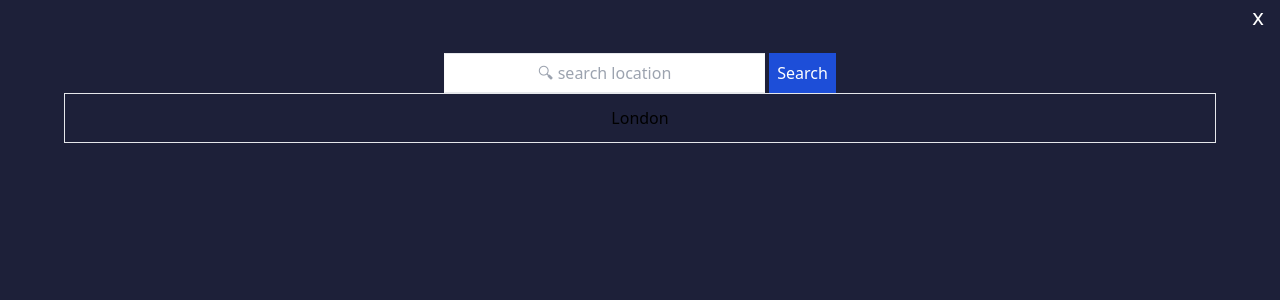
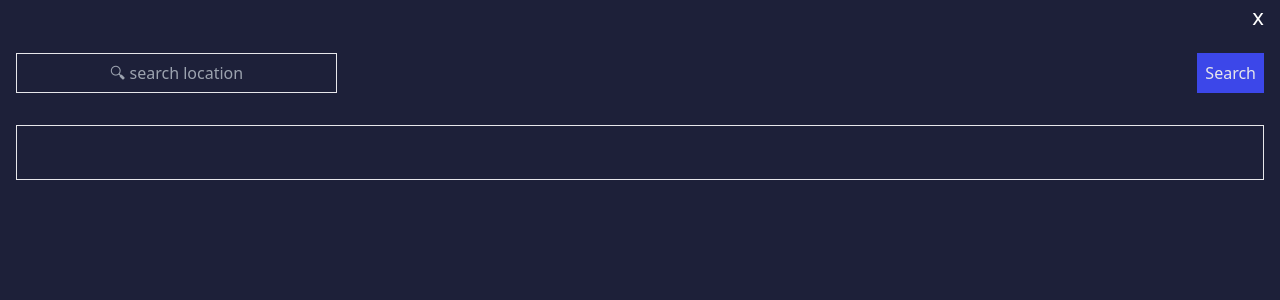
Before and after one commit to VictoriaTorres0/Weather-app, a React (Vite) app: page / in a window 1280 px wide. Shown: the top 300 px of the page. Built offline with nearby package versions, Linux system fonts and the light colour scheme.

Commit message:
Se mejoraro los estilos de los inputs y botones de DropDown.jsx

```diff
--- a/src/pages/DropDown.jsx
+++ b/src/pages/DropDown.jsx
@@ -4,18 +4,23 @@ function DropDown() {
       <div className="flex justify-end">
         <button className="text-white text-[22px] pr-4">x</button>
       </div>
-      <div className="pt-5 flex justify-center">
-        <div className="pr-[78px]">
+      <div className="pt-5 flex justify-between p-4">
+        <div className="">
           <input
             type="text"
             placeholder="🔍︎ search location"
-            className=" w-[130%] text-center border border-x-zinc-50 p-[7px]"
+            className="bg-primary w-[130%] outline-none text-center border border-[#E7E7EB] p-[7px]"
           />
         </div>
 
-        <button className="bg-blue-700 text-white p-[8px]">Search</button>
+        <button className="bg-[#3C47E9] text-[#E7E7EB] p-[8px]">Search</button>
       </div>
-      <button className="border w-[90%] h-[50px]">London</button>
+      <div className="p-4">
+        <input
+          className="bg-primary outline-none border w-[100%] h-[55px] border-[#E7E7EB]"
+          type="text"
+        />
+      </div>
     </div>
   );
 }
```
